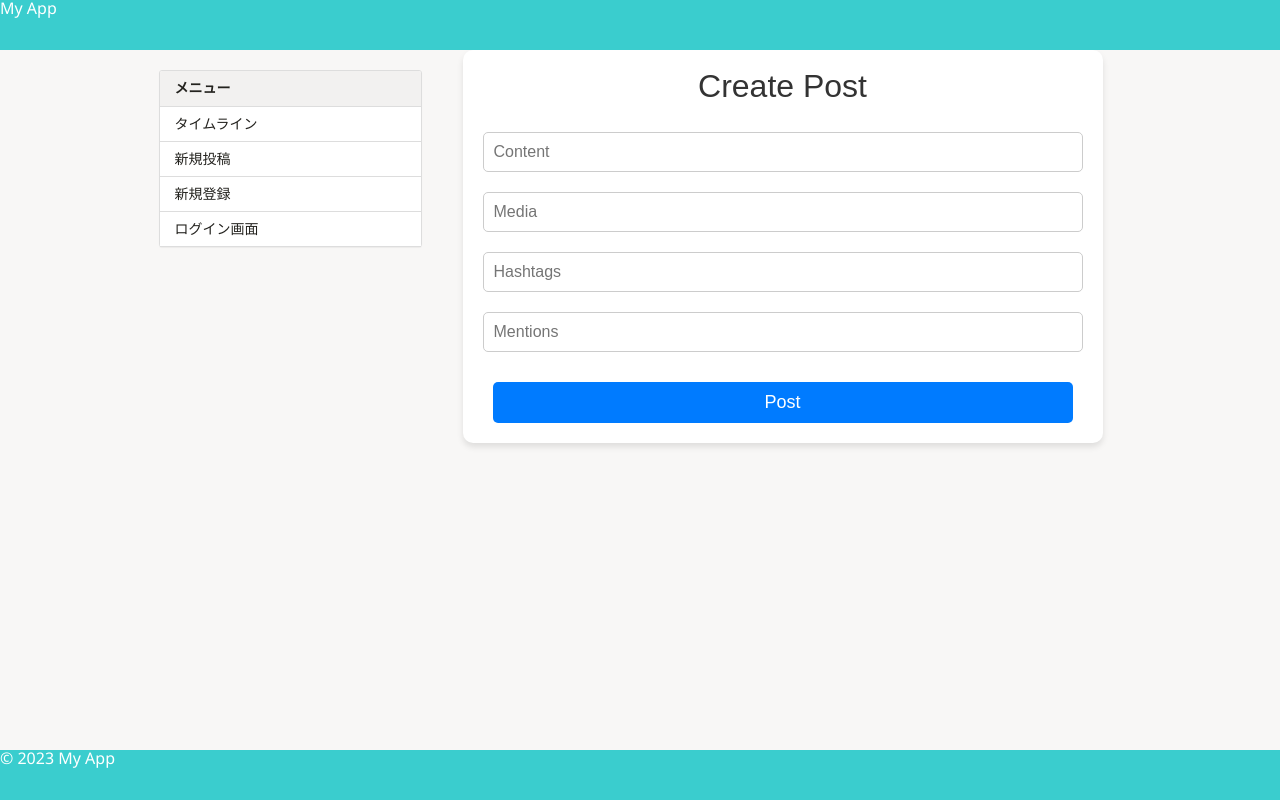
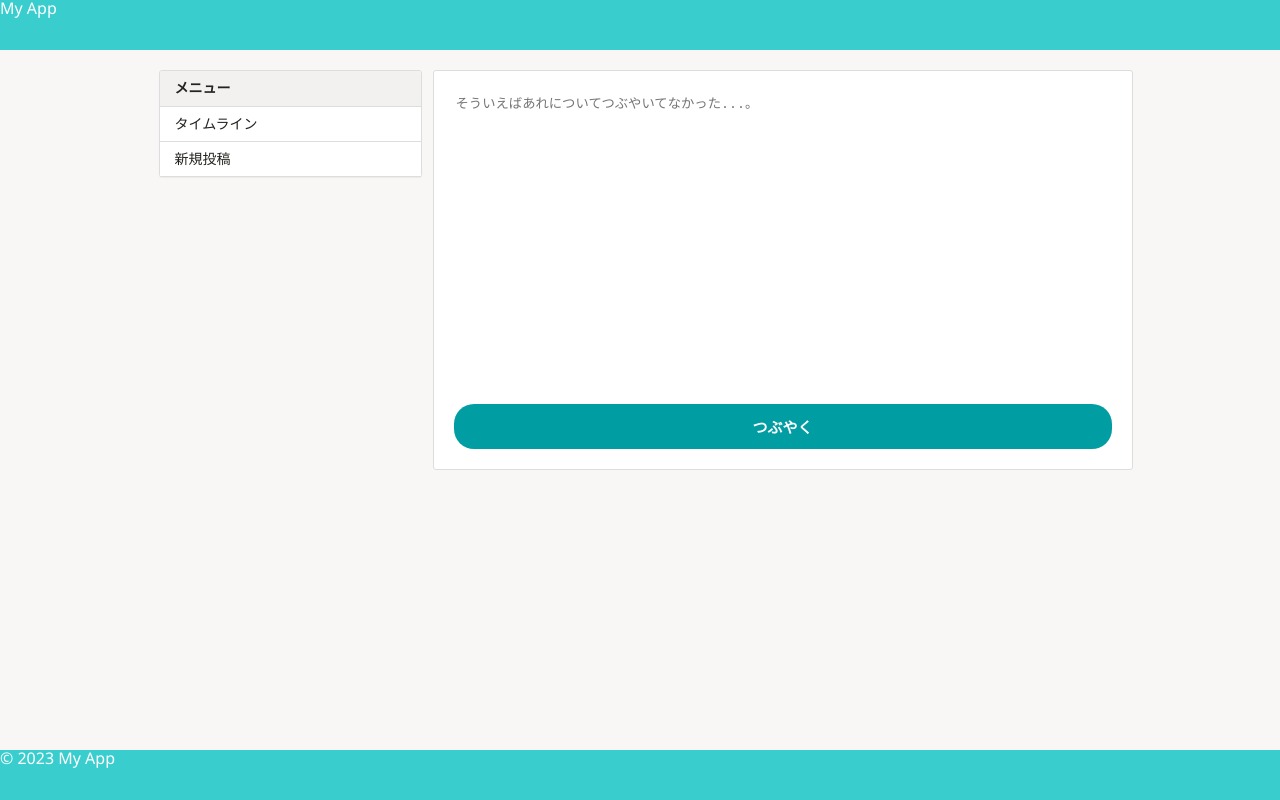
Before and after one commit to bugnood/FAL.Project.linne, a React (Create React App) app in the folder client/: page /create-post in a window 1280 px wide. Built offline with nearby package versions, Linux system fonts and the light colour scheme.

Commit message:
create-post view change css

```diff
--- a/client/src/layout/Sidebar.tsx
+++ b/client/src/layout/Sidebar.tsx
@@ -10,8 +10,8 @@ const Sidebar: React.FC = () => {
         <div className='sidebar-list-group'>
           <Link to="/home">タイムライン</Link>
           <Link to="/create-post">新規投稿</Link>
-          <Link to="/register">新規登録</Link>
-          <Link to="/">ログイン画面</Link>
+          {/* <Link to="/register">新規登録</Link> */}
+          {/* <Link to="/">ログイン画面</Link> */}
         </div>
       </div>
       {/* <nav>
--- a/client/src/pages/CreatePost.tsx
+++ b/client/src/pages/CreatePost.tsx
@@ -38,36 +38,36 @@ const CreatePost: React.FC = () => {
 
   return (
     <div className="create-post-container">
-      <h2>Create Post</h2>
-      <input
-        type="text"
-        placeholder="Content"
+      {/* <h2>Create Post</h2> */}
+      <textarea
+        // type="text"
+        placeholder="そういえばあれについてつぶやいてなかった...。"
         value={newPostContent}
         onChange={(e) => setNewPostContent(e.target.value)}
-        className="input-field"
+        className="create-post-text-field"
       />
-      <input
+      {/* <input
         type="text"
         placeholder="Media"
         value={media}
         onChange={(e) => setMedia(e.target.value)}
         className="input-field"
-      />
-      <input
+      /> */}
+      {/* <input
         type="text"
         placeholder="Hashtags"
         value={hashtags}
         onChange={(e) => setHashtags(e.target.value)}
         className="input-field"
-      />
-      <input
+      /> */}
+      {/* <input
         type="text"
         placeholder="Mentions"
         value={mentions}
         onChange={(e) => setMentions(e.target.value)}
         className="input-field"
-      />
-      <button onClick={handleCreatePost} className="post-button">Post</button>
+      /> */}
+      <a onClick={handleCreatePost} className="create-post-button">つぶやく</a>
     </div>
   );
 };
--- a/client/src/style/createPost.css
+++ b/client/src/style/createPost.css
@@ -1,23 +1,66 @@
 /* client/src/style/createPost.css */
 
 .create-post-container {
-    max-width: 600px;
+  /* max-width: 600px;
   margin: 0 auto;
   padding: 20px;
   background-color: #ffffff;
   border-radius: 10px;
   box-shadow: 0 4px 6px rgba(0, 0, 0, 0.1);
-    text-align: center;
+  text-align: center; */
+  display: flex;
+  flex-direction: column;
+  justify-content: space-between;
+  border-color: #ddd;
+  margin: 20px auto;
+  background-color: #fff;
+  border: 1px solid #ddd;
+  border-radius: 3px;
+  box-sizing: border-box;
+  font-size: 14px;
+  height: 400px;
+  padding: 20px;
 }
 
-  h2 {
+.create-post-text-field {
+  box-sizing: border-box;
+  border: none;
+  height: 200px;
+  outline: none;
+  resize: none;
+}
+
+.create-post-button {
+  background-color: #009da3;
+  border-color: rgba(0, 0, 0, 0);
+  transition-duration: 0.2s;
+  -webkit-user-select: none;
+  user-select: none;
+  /* opacity: 0.5; */
+  outline-style: none;
+  text-overflow: unset;
+  color: white;
+  line-height: 20px;
+  word-wrap: break-word;
+  text-align: center;
+  font-weight: 700;
+  font-size: 15px;
+  min-height: 45px;
+  border-radius: 20px;
+  display: flex;
+  align-items: center;
+  justify-content: center;
+  cursor: pointer;
+}
+
+/* h2 {
     color: #333;
     margin-bottom: 20px;
     font-family: 'Arial', sans-serif;
     font-size: 24px;
-  }
+  } */
 
-  .input-field {
+/* .input-field {
     width: calc(100% - 20px);
     padding: 10px;
     margin: 10px auto;
@@ -26,15 +69,15 @@
     box-sizing: border-box;
     font-family: 'Arial', sans-serif;
     font-size: 16px;
-  }
+  } */
 
-  .input-field:focus {
+/* .input-field:focus {
     border-color: #80bdff;
     outline: none;
     box-shadow: 0 0 5px rgba(0, 123, 255, 0.25);
-  }
+  } */
 
-  .post-button {
+/* .post-button {
     width: calc(100% - 20px);
     padding: 10px;
     margin-top: 20px;
@@ -45,14 +88,14 @@
     cursor: pointer;
     font-family: 'Arial', sans-serif;
     font-size: 18px;
-  }
+  } */
 
-  .post-button:hover {
+/* .post-button:hover {
     background-color: #0056b3;
-  }
+  } */
 
 /* レスポンシブ対応 */
-  @media (max-width: 600px) {
+/* @media (max-width: 600px) {
     .create-post-container {
       padding: 10px;
     }
@@ -66,4 +109,4 @@
       padding: 8px;
       font-size: 16px;
     }
-  }
+  } */
```
Also changed, not shown: 1 other file (tests, documents, lock files or other folders). Lines whose indentation alone changed are shown as unchanged.
